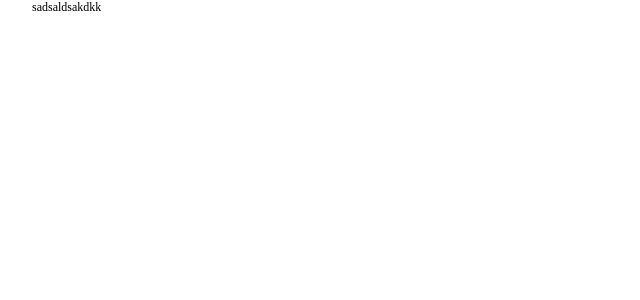
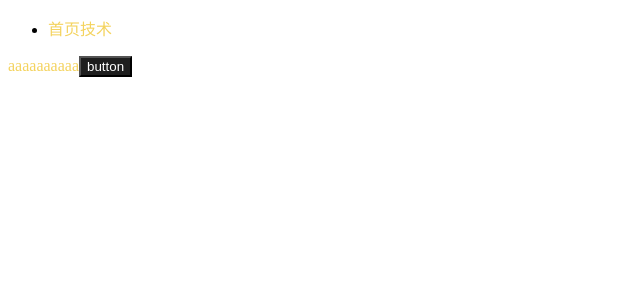
Before and after one commit to Yokee-X/Blog, a Vue app: page / in a window 1280 px wide. Shown: the top 300 px of the page, without its empty margins (0-640 px from the left). Built offline with nearby package versions, Linux system fonts and the light colour scheme.

Commit message:
添加theme

```diff
--- a/package.json
+++ b/package.json
@@ -16,6 +16,7 @@
   "devDependencies": {
     "@vitejs/plugin-vue": "^5.0.5",
     "@vitejs/plugin-vue-jsx": "^4.0.0",
+    "sass": "^1.78.0",
     "vite": "^5.3.1"
   }
 }
--- a/src/App.vue
+++ b/src/App.vue
@@ -1,72 +1,13 @@
 <script setup>
-import { RouterLink, RouterView } from 'vue-router'
-import HelloWorld from './components/HelloWorld.vue'
+import { RouterView } from 'vue-router'
 </script>
 
 <template>
   <RouterView />
+  <a>aaaaaaaaaa</a>
+  <button>button</button>
 </template>
 
-<style scoped>
-header {
-  line-height: 1.5;
-  max-height: 100vh;
-}
+<style>
 
-.logo {
-  display: block;
-  margin: 0 auto 2rem;
-}
-
-nav {
-  width: 100%;
-  font-size: 12px;
-  text-align: center;
-  margin-top: 2rem;
-}
-
-nav a.router-link-exact-active {
-  color: var(--color-text);
-}
-
-nav a.router-link-exact-active:hover {
-  background-color: transparent;
-}
-
-nav a {
-  display: inline-block;
-  padding: 0 1rem;
-  border-left: 1px solid var(--color-border);
-}
-
-nav a:first-of-type {
-  border: 0;
-}
-
-@media (min-width: 1024px) {
-  header {
-    display: flex;
-    place-items: center;
-    padding-right: calc(var(--section-gap) / 2);
-  }
-
-  .logo {
-    margin: 0 2rem 0 0;
-  }
-
-  header .wrapper {
-    display: flex;
-    place-items: flex-start;
-    flex-wrap: wrap;
-  }
-
-  nav {
-    text-align: left;
-    margin-left: -1rem;
-    font-size: 1rem;
-
-    padding: 1rem 0;
-    margin-top: 1rem;
-  }
-}
 </style>
--- a/src/assets/base.css
+++ /dev/null
@@ -1,38 +0,0 @@
-/* color palette from <https://github.com/vuejs/theme> */
-:root {
-  --white: #ffffff;
-  --white-soft: #f8f8f8;
-  --white-mute: #f2f2f2;
-
-  ---black: #000000;
-  --black-soft: #333333;
-  --black-mute: #282828;
-
-
-  --divider-light-1: rgba(60, 60, 60, 0.29);
-  --divider-light-2: rgba(60, 60, 60, 0.12);
-  --divider-dark-1: rgba(84, 84, 84, 0.65);
-  --divider-dark-2: rgba(84, 84, 84, 0.48);
-
-  --text-light-1: var(--black-soft);
-  --text-light-2: rgba(60, 60, 60, 0.66);
-  --text-dark-1: var(--white-soft);
-  --text-dark-2: rgba(235, 235, 235, 0.64);
-}
-
-[data-theme='light']{
-  --bg-color: var(--white);
-  --text-color: var(--text-light-1);
-}
-[data-theme='dark']{
-  --bg-color: var(--black);
-  --text-color: var(--text-dark-1);
-}
-*{
-  padding: 0;
-  margin: 0;
-}
-body{
-  font-size: 12px;
-
-}
--- a/src/assets/main.css
+++ /dev/null
@@ -1,35 +0,0 @@
-@import './base.css';
-
-#app {
-  min-width: 1200px;
-  margin: 0 auto;
-  padding: 2rem;
-  font-weight: normal;
-}
-
-a,
-.green {
-  text-decoration: none;
-  color: hsla(160, 100%, 37%, 1);
-  transition: 0.4s;
-  padding: 3px;
-}
-
-@media (hover: hover) {
-  a:hover {
-    background-color: hsla(160, 100%, 37%, 0.2);
-  }
-}
-
-@media (min-width: 1024px) {
-  body {
-    display: flex;
-    place-items: center;
-  }
-
-  #app {
-    display: grid;
-    grid-template-columns: 1fr 1fr;
-    padding: 0 2rem;
-  }
-}
--- a/src/components/Header/index.vue
+++ b/src/components/Header/index.vue
@@ -1,6 +1,13 @@
 <template>
     <div class="header">
-        sadsaldsakdkk
+        <div class="nav">
+            <ul>
+                <li>
+                    <a>首页</a>
+                    <a>技术</a>
+                </li>
+            </ul>
+        </div>
     </div>
 </template>
 
@@ -8,9 +15,10 @@
 
 </script>
 
-<style >
+<style scoped>
     .header{
         min-width:1200px;
         width:100%;
     }
+
 </style>
--- a/src/main.js
+++ b/src/main.js
@@ -1,5 +1,4 @@
-import './assets/main.css'
-
+import '@/style/main.scss'
 import { createApp } from 'vue'
 import { createPinia } from 'pinia'
 
@@ -7,7 +6,7 @@ import App from './App.vue'
 import router from './router'
 
 const html = document.querySelector('html')
-html.setAttribute('data-theme', 'light')
+html.setAttribute('theme', 'light')
 
 const app = createApp(App)
 
--- /dev/null
+++ b/src/style/main.scss
@@ -0,0 +1,11 @@
+@import './theme.scss';
+
+a{
+  @include useTheme{
+    color:getVar(link-color)
+  }
+}
+button{
+  background-color: getVar(button-background-color);
+  color: getVar(button-text-color);
+}
--- /dev/null
+++ b/src/style/theme.scss
@@ -0,0 +1,80 @@
+/* color palette from <https://github.com/vuejs/theme> */
+
+/* light theme */
+$light-bg: #ffffff;
+$light-primary-color: #333333;
+$light-secondary-color: #666666;
+$light-link-color: #f4d35e;
+$light-border-color: #e0e0e0;
+$light-button-bg: #f4d35e;
+$light-button-color: #333333;
+$light-navbar-bg: #f8f9fa;
+$light-input-bg: #f1f1f1;
+
+/* dark theme */
+$dark-bg: #121212;
+$dark-primary-color: #e0e0e0;
+$dark-secondary-color: #b0b0b0;
+$dark-link-color: #bb86fc;
+$dark-border-color: #333333;
+$dark-button-bg: #1e1e1e;
+$dark-button-color: #ffffff;
+$dark-navbar-bg: #1f1f1f;
+$dark-input-bg: #2e2e2e;
+
+$light-theme: (
+    background-color: #ffffff,
+    primary-text-color: #333333,
+    secondary-text-color: #666666,
+    link-color: #f4d35e,
+    border-color: #e0e0e0,
+    button-background-color: #f4d35e,
+    button-text-color: #333333,
+    navbar-background-color: #f8f9fa,
+    input-background-color: #f1f1f1,
+);
+
+$dark-theme: (
+    background-color: #121212,
+    primary-text-color: #e0e0e0,
+    secondary-text-color: #b0b0b0,
+    link-color: #bb86fc,
+    border-color: #333333,
+    button-background-color: #1e1e1e,
+    button-text-color: #ffffff,
+    navbar-background-color: #1f1f1f,
+    input-background-color: #2e2e2e,
+);
+
+$themes: (
+    light: $light-theme,
+    dark: $dark-theme,
+);
+
+$themeMap: ();
+@mixin useTheme() {
+    @each $key, $value in $themes {
+        $themeMap: $value !global;
+        html[theme="#{$key}"] & {
+            @content;
+        }
+    }
+}
+
+@function getVar($paramName) {
+    @return map-get($themeMap, $paramName);
+}
+
+// Mixin 用于将 map 转换为 CSS 变量
+@mixin export-theme($theme-map) {
+    @each $key, $value in $theme-map {
+        --#{$key}: #{$value}; // 生成 --变量名: 值;
+    }
+}
+
+:root[theme="light"] {
+    @include export-theme($light-theme);
+}
+:root[theme="dark"] {
+    @include export-theme($dark-theme);
+}
```
Also changed, not shown: vite.config.js (+8 -1 lines), 1 other file (tests, documents, lock files or other folders).
